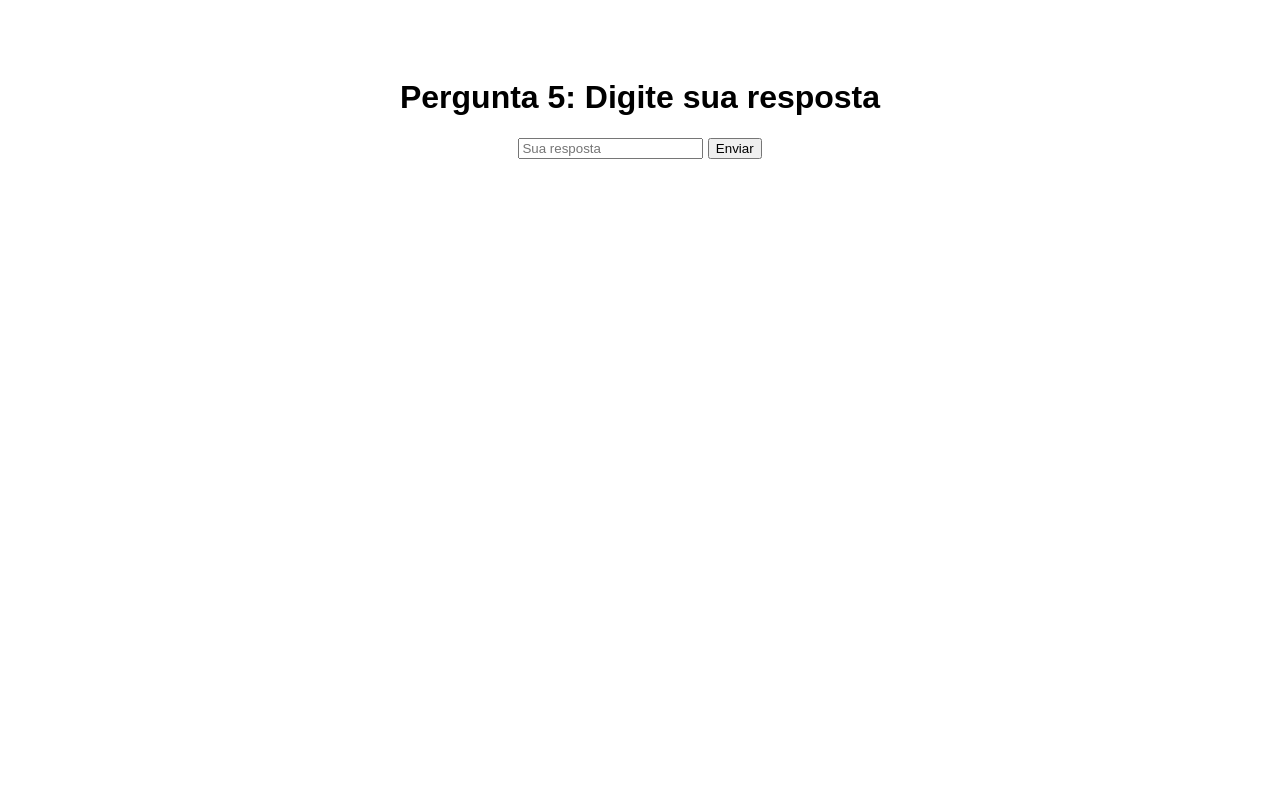
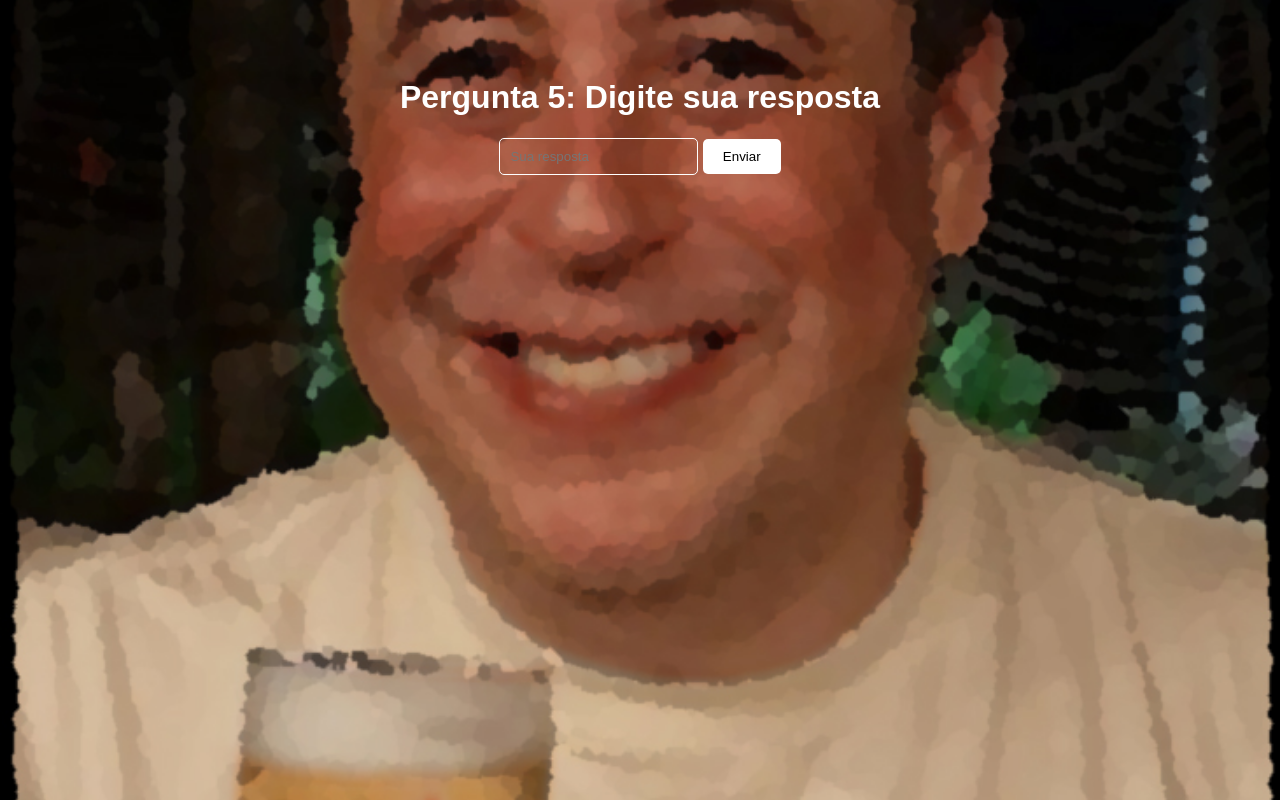
Before and after one commit to Darles-code/pergunta-5, a plain HTML site: page index.html in a window 1280 px wide. Drawn offline with Linux system fonts and the light colour scheme.

Commit message:
Update index.html

```diff
--- a/index.html
+++ b/index.html
@@ -9,16 +9,37 @@
             font-family: Arial, sans-serif;
             text-align: center;
             padding: 50px;
-            background-image: url('fundo.jpg'); /* Coloque o nome da sua imagem de fundo aqui */
-            background-size: cover;
-            background-position: center;
-            background-repeat: no-repeat;
+            background-image: url('foto5.jpg'); /* Nome da imagem de fundo */
+            background-size: cover; /* Para cobrir toda a área */
+            background-position: center; /* Para centralizar a imagem */
+            background-repeat: no-repeat; /* Para evitar repetir a imagem */
+        }
+        h1 {
+            color: white; /* Cor do título */
         }
         .message {
             margin-top: 20px;
-            font-size: 1.2em;
-            color: green;
+            font-size: 1.5em; /* Aumentando o tamanho da fonte */
+            color: white; /* Cor da mensagem */
             font-weight: bold;
+        }
+        input {
+            color: white; /* Cor do texto no campo de entrada */
+            background-color: transparent; /* Fundo transparente */
+            border: 1px solid white; /* Borda branca */
+            padding: 10px; /* Espaçamento interno */
+            border-radius: 5px; /* Cantos arredondados */
+        }
+        button {
+            padding: 10px 20px; /* Espaçamento interno do botão */
+            background-color: white; /* Cor de fundo do botão */
+            color: black; /* Cor do texto do botão */
+            border: none; /* Sem borda */
+            border-radius: 5px; /* Cantos arredondados */
+            cursor: pointer; /* Muda o cursor para indicar clicável */
+        }
+        button:hover {
+            background-color: lightgray; /* Cor do botão ao passar o mouse */
         }
     </style>
 </head>
@@ -36,7 +57,7 @@
             if (correctAnswers.includes(userAnswer)) {
                 document.getElementById("message").innerHTML = "Parabéns! Resposta correta!";
                 setTimeout(function() {
-                    window.location.href = "https://prnt.sc/mqyCfISvDNO1"; // Redireciona após 2 segundos
+                    window.location.href = "https://prnt.sc/mqyCfISvDNO1"; // Redireciona após 1 segundo
                 }, 1000);
             } else {
                 document.getElementById("message").innerHTML = "Tente novamente.";
```
